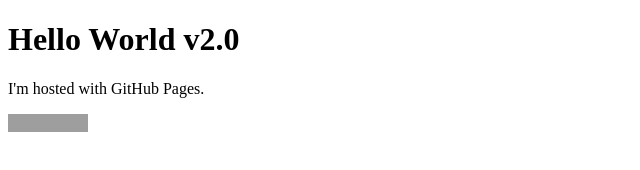
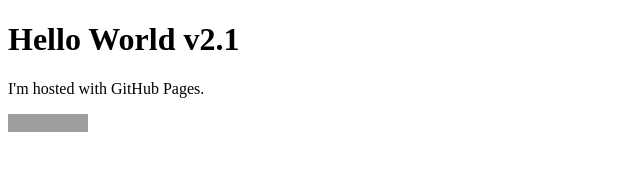
Before and after one commit to andrescaparros/WeatherWEB, a plain HTML site: page index.html in a window 1280 px wide. Shown: the full height of the page, 0-640 px from the left. Drawn offline with Linux system fonts and the light colour scheme; grey boxes are pictures that could not be loaded.

Commit message:
index.html

```diff
--- a/index.html
+++ b/index.html
@@ -1,7 +1,7 @@
 <!DOCTYPE html>
 <html>
 <body>
-<h1>Hello World v2.0</h1>
+<h1>Hello World v2.1</h1>
 <p>I'm hosted with GitHub Pages.</p>
   <div id="tiempo_1960970369e9764b4da8ddf688799652">
     <div> <img src="//www.tiempo.es/build/img/logo/tiempo133.png" width="80" height="18" alt="tiempo.es"> </div>
```
